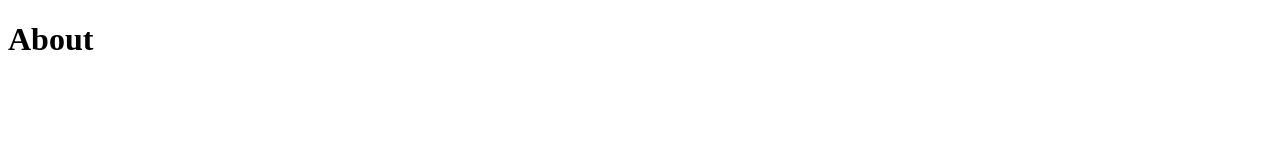
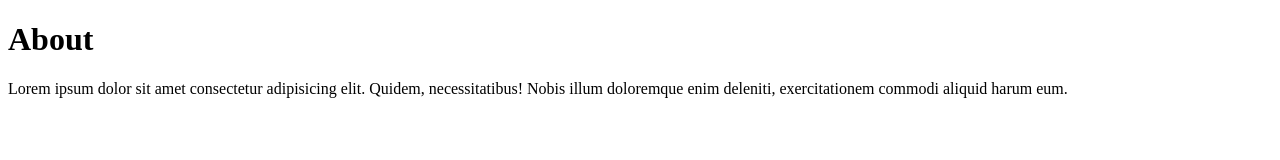
Before and after one commit to hangten001/codetry, a plain HTML site: page about.html in a window 1280 px wide. Drawn offline with Linux system fonts and the light colour scheme.

Commit message:
about add p

```diff
--- a/about.html
+++ b/about.html
@@ -7,5 +7,10 @@
 	</head>
 	<body>
 		<h1>About</h1>
+		<p>
+			Lorem ipsum dolor sit amet consectetur adipisicing elit. Quidem,
+			necessitatibus! Nobis illum doloremque enim deleniti, exercitationem
+			commodi aliquid harum eum.
+		</p>
 	</body>
 </html>
```
